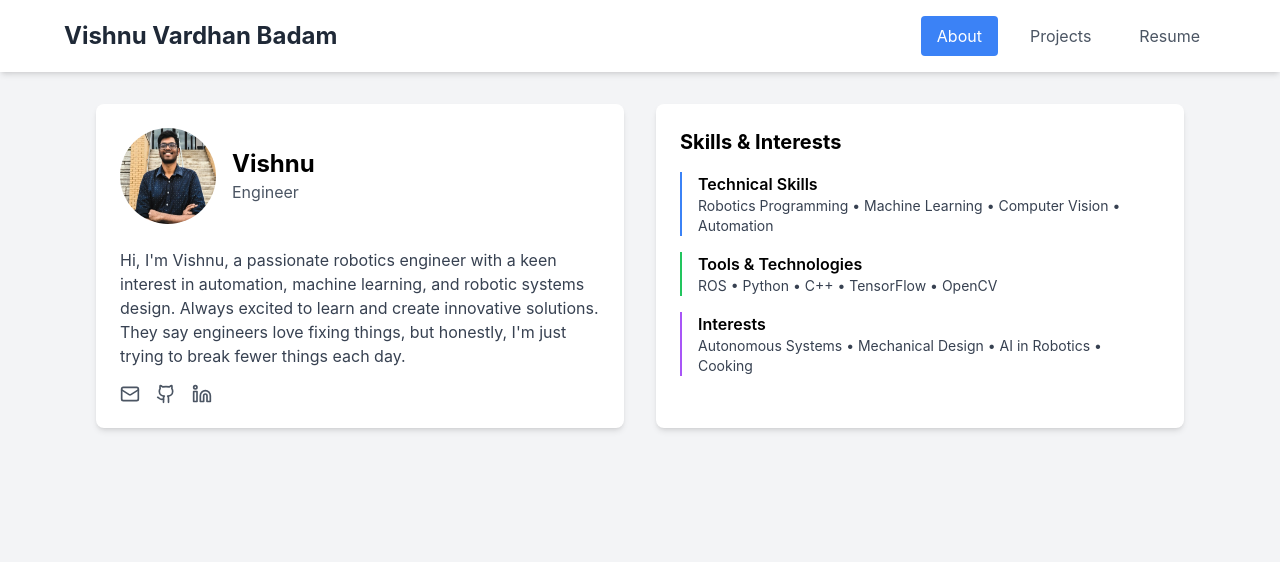
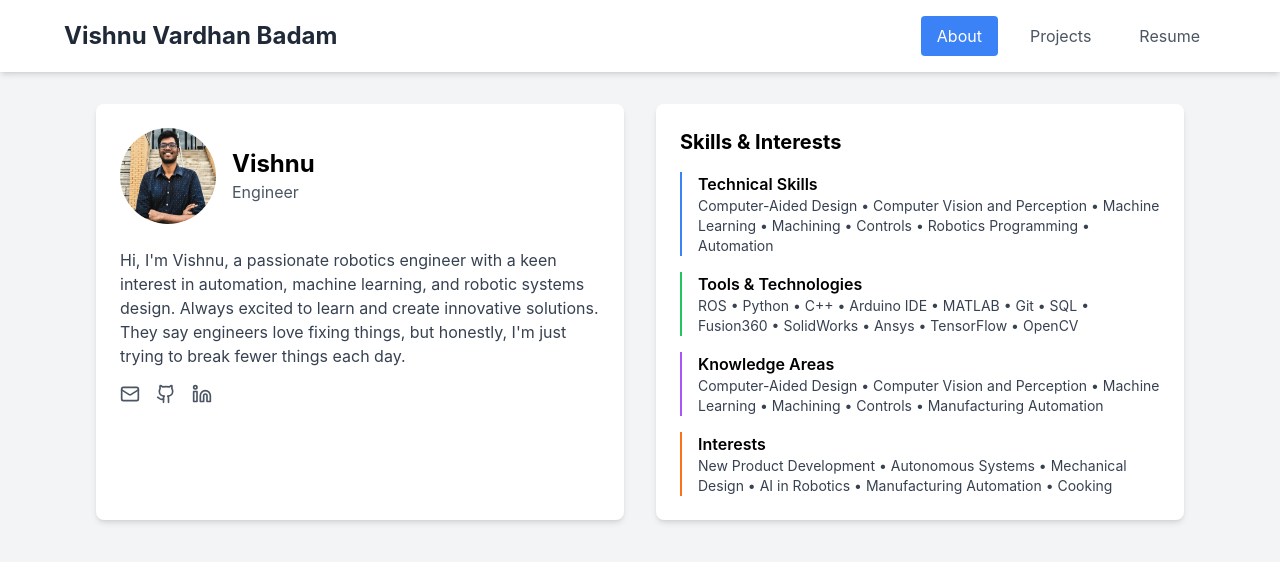
Before and after one commit to Vishnu01110110/Portfolio, a React (Create React App) app: page / in a window 1280 px wide. Shown: the top 562 px of the page. Built offline with nearby package versions, Linux system fonts and the light colour scheme.

Commit message:
hope this works

```diff
--- a/src/Portfolio.js
+++ b/src/Portfolio.js
@@ -2,13 +2,13 @@ import React, { useState, useEffect } from 'react';
 import { Routes, Route, useNavigate } from 'react-router-dom';
 import { User, Mail, Github, Linkedin, FileText } from 'lucide-react';
 import ProjectsPage from './ProjectsPage';
-import ProjectDetails from './ProjectDetails';
 
 const Portfolio = () => {
+  const baseUrl = process.env.PUBLIC_URL || '';
+  const profileImagePath = `${baseUrl}/profile.jpg`;
+
   const [currentPage, setCurrentPage] = useState('about');
   const [profileImageError, setProfileImageError] = useState(false);
-  const baseUrl = process.env.PUBLIC_URL || '';
-  const profileImagePath = `${baseUrl}/profile.jpg`;
   const navigate = useNavigate();
 
   useEffect(() => {
@@ -50,27 +50,34 @@ const Portfolio = () => {
                 </div>
               </div>
             </div>
+            {/* Skills section */}
             <div className="bg-white p-6 rounded-lg shadow-md">
               <h3 className="text-xl font-bold mb-4">Skills & Interests</h3>
               <div className="space-y-4">
                 <div className="border-l-2 border-blue-500 pl-4">
                   <h4 className="font-semibold">Technical Skills</h4>
-                  <p className="text-sm text-gray-700">Robotics Programming • Machine Learning • Computer Vision • Automation</p>
-                </div>
+                  <p className="text-sm text-gray-700">Computer-Aided Design • Computer Vision and Perception • Machine Learning • Machining • Controls • Robotics Programming • Automation</p>
+                  </div>
                 <div className="border-l-2 border-green-500 pl-4">
                   <h4 className="font-semibold">Tools & Technologies</h4>
-                  <p className="text-sm text-gray-700">ROS • Python • C++ • TensorFlow • OpenCV</p>
+                  <p className="text-sm text-gray-700">ROS • Python • C++ • Arduino IDE • MATLAB • Git • SQL • Fusion360 • SolidWorks • Ansys • TensorFlow • OpenCV</p>
                 </div>
                 <div className="border-l-2 border-purple-500 pl-4">
+                  <h4 className="font-semibold">Knowledge Areas</h4>
+                  <p className="text-sm text-gray-700">Computer-Aided Design • Computer Vision and Perception • Machine Learning • Machining • Controls • Manufacturing Automation</p>
+                </div>
+                <div className="border-l-2 border-orange-500 pl-4">
                   <h4 className="font-semibold">Interests</h4>
-                  <p className="text-sm text-gray-700">Autonomous Systems • Mechanical Design • AI in Robotics • Cooking</p>
+                  <p className="text-sm text-gray-700">New Product Development • Autonomous Systems • Mechanical Design • AI in Robotics • Manufacturing Automation • Cooking</p>
                 </div>
               </div>
             </div>
           </div>
         );
+
       case 'projects':
         return <ProjectsPage />;
+
       case 'resume':
         return (
           <div className="bg-white p-6 rounded-lg shadow-md">
@@ -99,6 +106,8 @@ const Portfolio = () => {
                   <span>Download PDF</span>
                 </a>
               </div>
+
+              {/* Education Section */}
               <section className="mb-8">
                 <h3 className="text-xl font-bold mb-4 text-blue-600">Education</h3>
                 <div className="space-y-4">
@@ -117,6 +126,7 @@ const Portfolio = () => {
                 </div>
               </section>
 
+              {/* Work Experience Section */}
               <section className="mb-8">
                 <h3 className="text-xl font-bold mb-4 text-blue-600">Work Experience</h3>
                 <div className="space-y-6">
@@ -148,6 +158,7 @@ const Portfolio = () => {
                 </div>
               </section>
 
+              {/* Academic Projects & Leadership Section */}
               <section>
                 <h3 className="text-xl font-bold mb-4 text-blue-600">Academic Projects & Leadership</h3>
                 <div className="space-y-4">
@@ -171,6 +182,7 @@ const Portfolio = () => {
             </div>
           </div>
         );
+
       default:
         return null;
     }
@@ -205,10 +217,7 @@ const Portfolio = () => {
       </nav>
 
       <main className="max-w-6xl mx-auto p-4 md:p-8">
-        <Routes>
-          <Route path="/" element={renderContent()} />
-          <Route path="/projects/:id" element={<ProjectDetails />} />
-        </Routes>
+        {renderContent()}
       </main>
     </div>
   );
```
